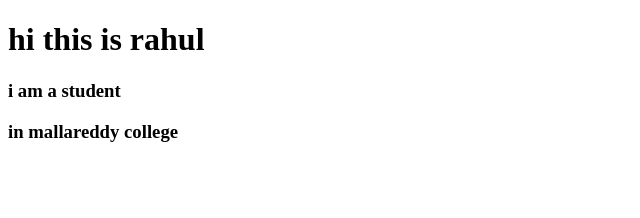
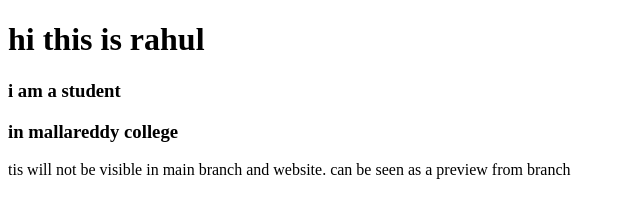
Before and after one commit to Rahul93999/rahul-site, a plain HTML site: page index.html in a window 1280 px wide. Shown: the whole page, without its empty margins (0-640 px from the left). Drawn offline with Linux system fonts and the light colour scheme.

Commit message:
about branching

```diff
--- a/index.html
+++ b/index.html
@@ -10,5 +10,6 @@
     <h1>hi this is rahul</h1>
     <h3>i am a student</h3>
     <h3>in mallareddy college</h3>
+    <p>tis will not be visible in main branch and website. can be seen as a preview from branch</p>
 </body>
 </html>
```
